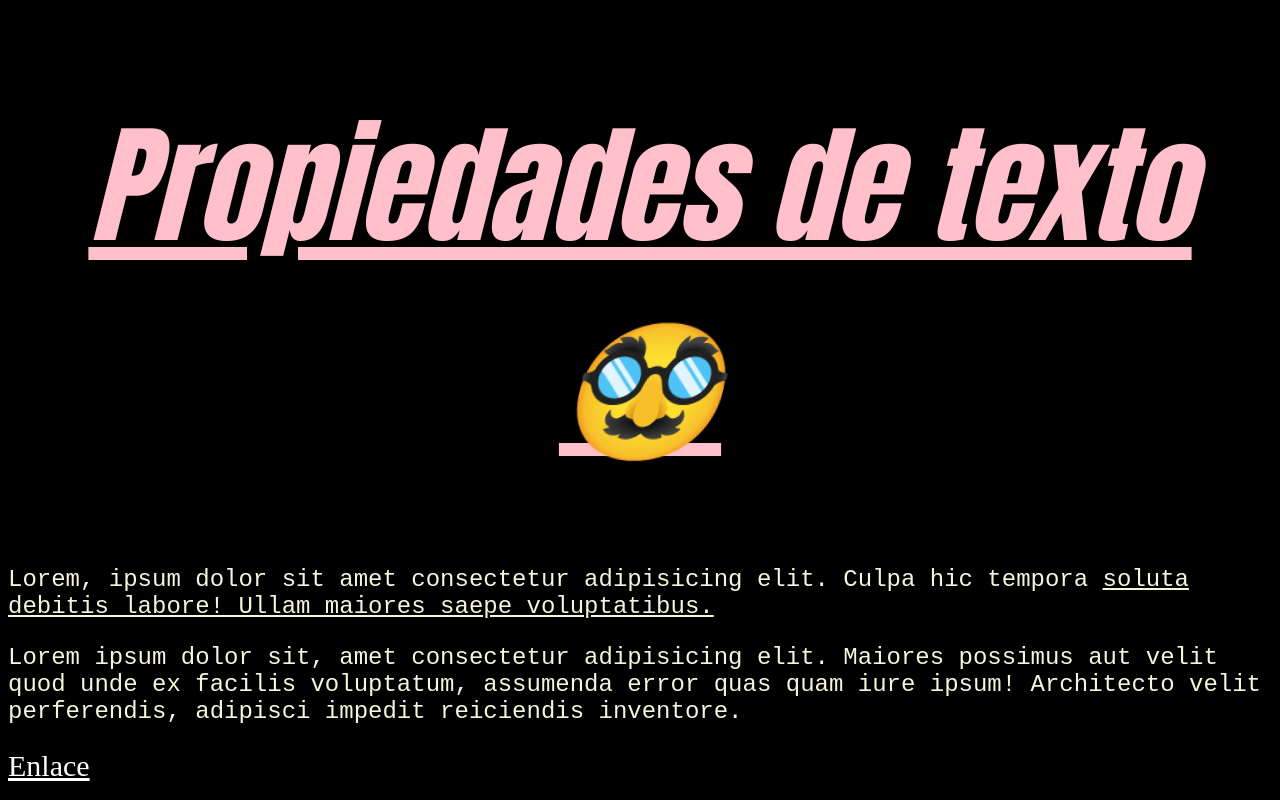
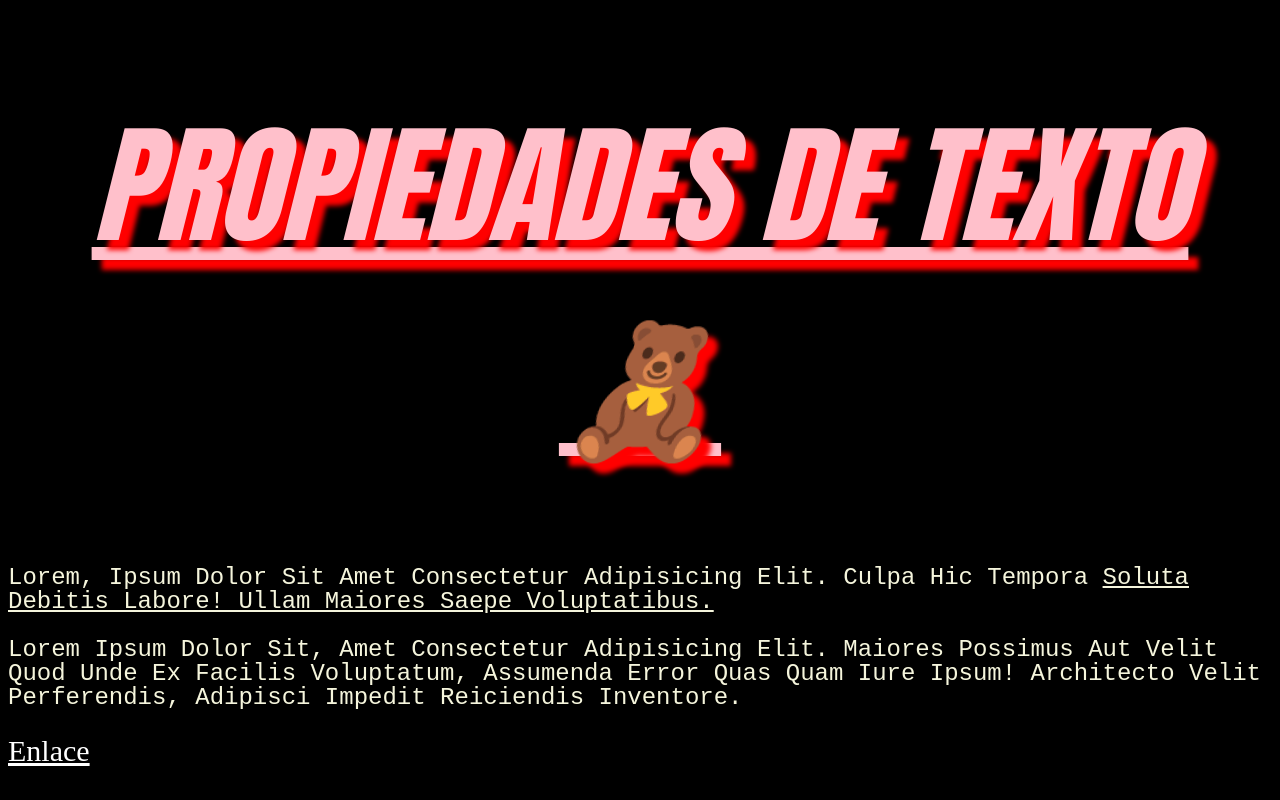
Before and after one commit to antoxdt/CSS, a plain HTML site: page 08-Propiedades-de-texto/index.html in a window 1280 px wide. Drawn offline with Linux system fonts and the light colour scheme.

Commit message:
Terminamos propiedades de texto

```diff
--- a/08-Propiedades-de-texto/index.html
+++ b/08-Propiedades-de-texto/index.html
@@ -9,7 +9,7 @@
 <link rel="stylesheet" href="style.css">
 
 <body>
-  <h1>Propiedades de texto 🥸</h1>
+  <h1>Propiedades de texto 🧸</h1>
 
   <p>Lorem, ipsum dolor sit amet consectetur adipisicing elit. Culpa hic tempora <span class="underline" illo autem sint maiores earum, temporibus iste molestiae vitae quas optio</span> soluta debitis labore! Ullam maiores saepe voluptatibus.</p>
 
--- a/08-Propiedades-de-texto/style.css
+++ b/08-Propiedades-de-texto/style.css
@@ -1,5 +1,6 @@
 
-/* Propiedad de texto estan relacionados con el estilo o formato de los textos
+/*
+Propiedad de texto estan relacionados con el estilo o formato de los textos
 
 Permiten controlar su apariencia, alineacion, espaciado y deroracion
 
@@ -16,7 +17,25 @@ font-style -> El estilo de la fuente y recibe tres parametros. normal, italic y
 
 text-aling: define la alineacion del texto recibe los parametros, left, rigth, center, justify, star y end.
 
-texr-decoration -> Añade un linea transveral al texto. Recibe valores como: none, underline, averline, line-through
+text-decoration -> Añade un linea transveral al texto. Recibe valores como: none, underline, averline, line-through
+
+text-transform-> controla la copitalizacion del texto.
+Recibe los valores: appercase, lowcarse u capitalize.
+
+line-heigt -> Espacio entre las lineas de texto, recibe valoress en px, %, em y rem relativo al tamaño de la fuente.
+
+letter-spacing -> Espacio entre letra. Recibe valores en px, %, em y rem
+
+Word-spacing -> espacio entre palabras. Recibe valores en px, %, em y rem
+
+text-shadow -> sombre del texto. Recibe los valores en este orden:
+offset-x, offset-y, blur color
+
+10px 10px 10px red -> derecha y abajo
+
+-10px -10px -10px blue ->
+izquierda y arriba
+
 
 */
 
@@ -27,20 +46,50 @@ body {
 
 h1 {
 color:pink; /* Keywords */
+
 font-family: impact, helvetica;
 font-size: 64px;
 font-size: 130px;
 font-style:oblique ;
+
 text-align: center;
 text-decoration: underline;
+text-transform: uppercase;
+
+letter-spacing: 20px;
+letter-spacing: 1rem;
+letter-spacing: 2em;
+letter-spacing: -10rm;
+letter-spacing: normal;
+
+text-shadow: 10px 10px 5px red;
+
+
+
 }
+
 
 p {
 color: beige; /* Keywords */
 font-family: "courier new", Thohoma;
 font-size: 24px;
+
 text-align: left;
 text-decoration: ;
+text-transform: lowercase;
+text-transform: capitalize;
+
+line-height: 24px;
+line-height: 150%;
+line-height: 4;
+line-height: 1rem;
+line-height: 1em;
+
+word-spacing: 60px;
+word-spacing: 2rem;
+word-spacing: 5em;
+word-spacing: normal;
+
 }
 
 .underline {
```
